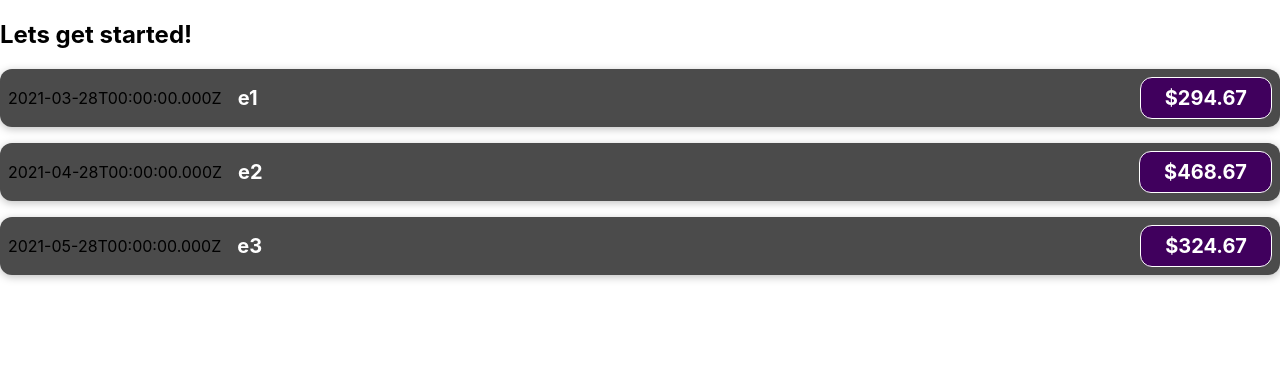
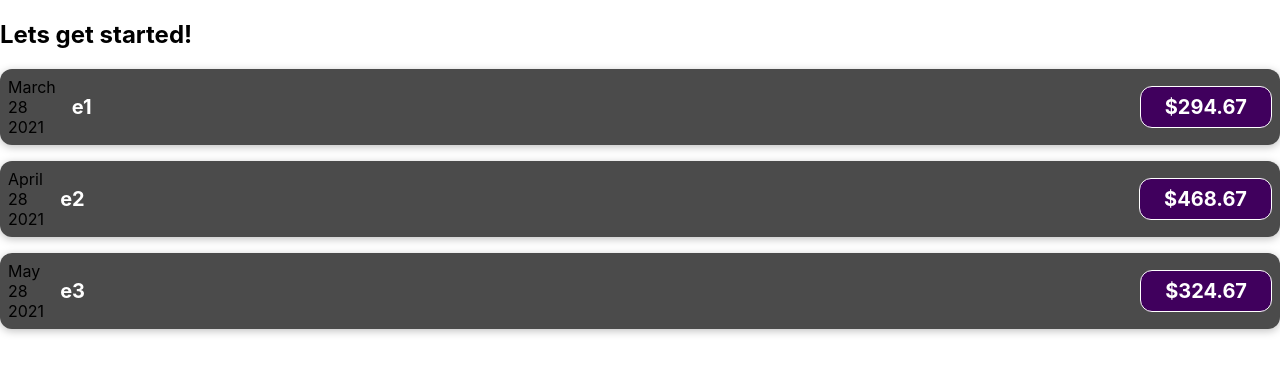
Before and after one commit to tjlage/react-complete-guide, a React (Create React App) app: page / in a window 1280 px wide. Shown: the top 374 px of the page. Built offline with nearby package versions, Linux system fonts and the light colour scheme.

Commit message:
Parsing date object

```diff
--- a/src/components/ExpenseItem.js
+++ b/src/components/ExpenseItem.js
@@ -1,10 +1,17 @@
 import "./ExpenseItem.css";
 function ExpenseItem(props) {
-  console.log(props.date.toISOString())
+  const month = props.date.toLocaleString('en-US', { month: 'long' });
+  const day = props.date.toLocaleString('en-US', { day: '2-digit' });
+  const year = props.date.getFullYear();
+  //Above logic could be placed directly in JSX but this is preferred
   return (
     //   Only 1 root(div) element in return statement
     <div className="expense-item">
-      <div>{props.date.toISOString()}</div>
+      <div>
+        <div>{month}</div>
+        <div>{day}</div>
+        <div>{year}</div>
+      </div>
       <div className="expense-item__description">
         <h2>{props.title}</h2>
         <div className="expense-item__price">${props.amount}</div>
```
